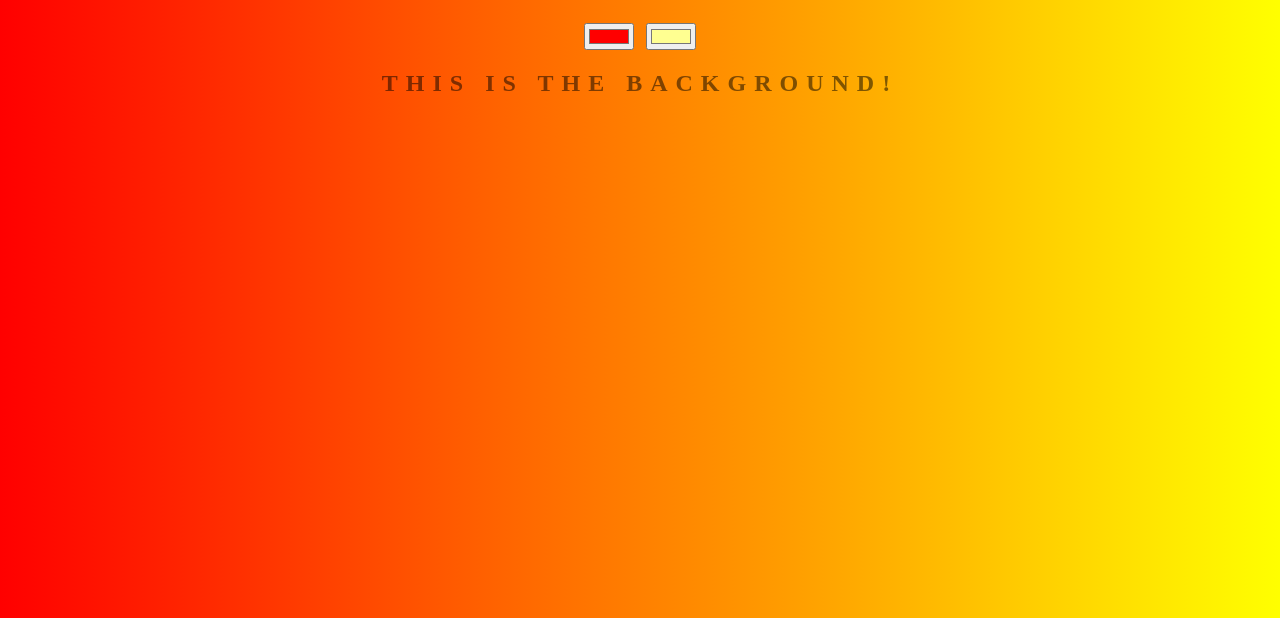
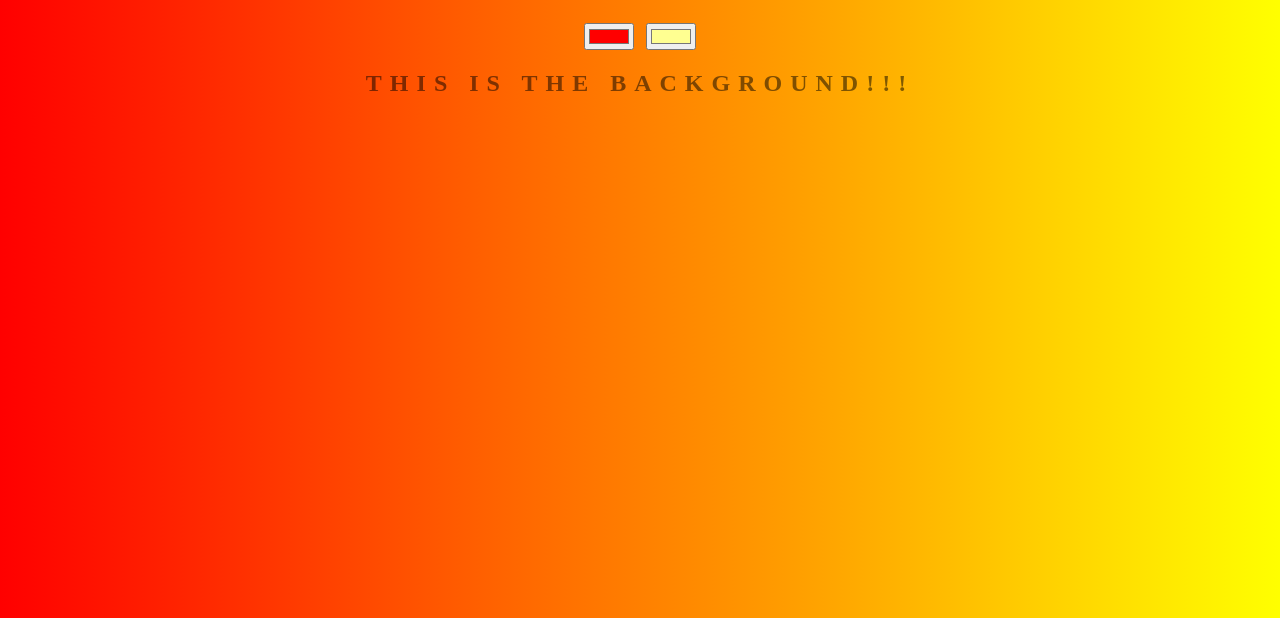
Before and after one commit to ShpyzDigital/background-generator, a plain HTML site: page index.html in a window 1280 px wide. Shown: the part 182-800 px from the top of the page. Drawn offline with Linux system fonts and the light colour scheme.

Commit message:
three git add .!

```diff
--- a/index.html
+++ b/index.html
@@ -9,7 +9,7 @@
 	<h1>Background Generator</h1>
 	<input class="color1" type="color" name="color1" value="#00ff00">
 	<input class="color2" type="color" name="color2" value="#ff0000">
-	<h2>This is the background!</h2>
+	<h2>This is the background!!!</h2>
 	<h3></h3>
 
 	<script type="text/javascript" src="script.js"></script>
```
